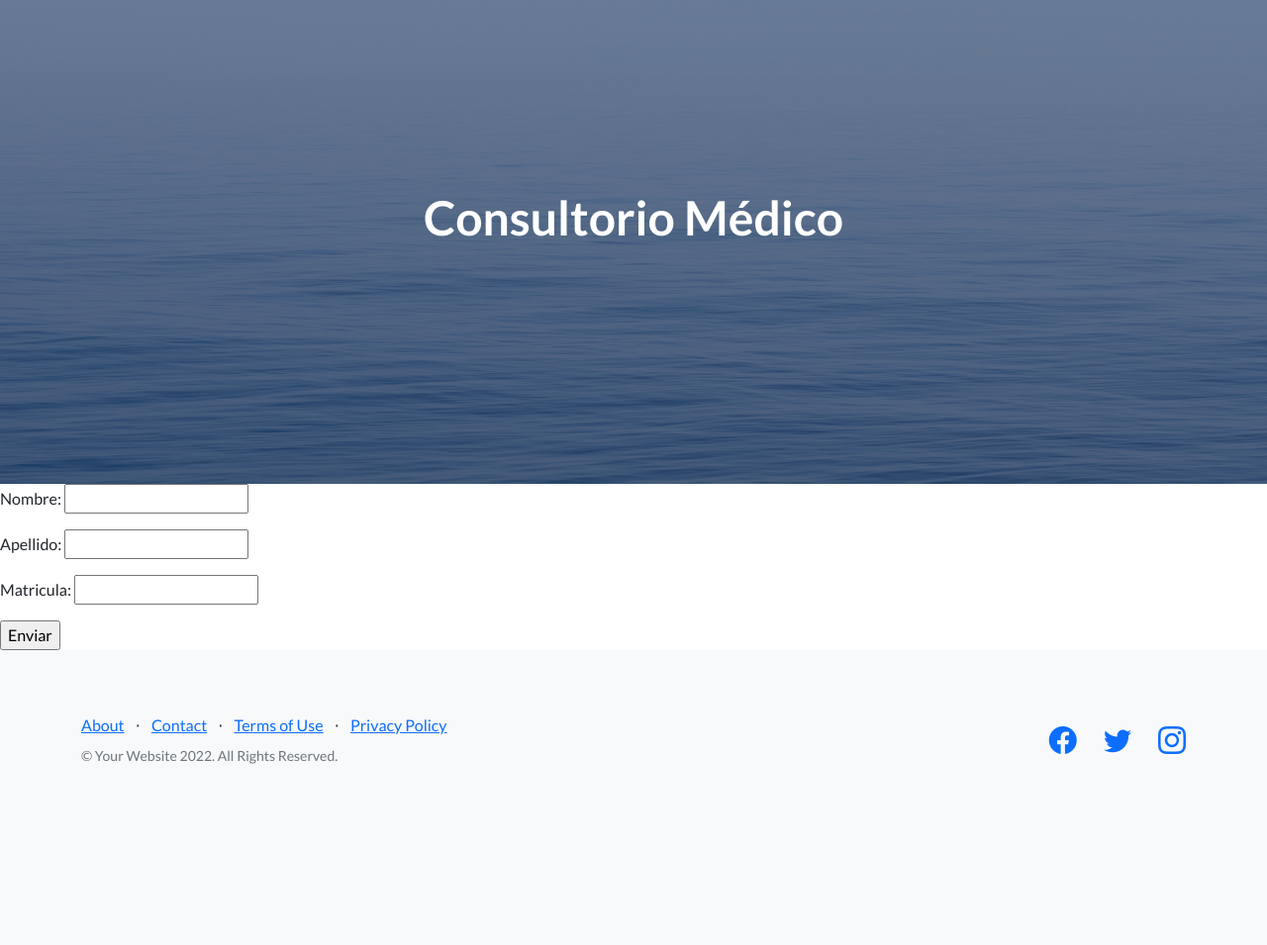
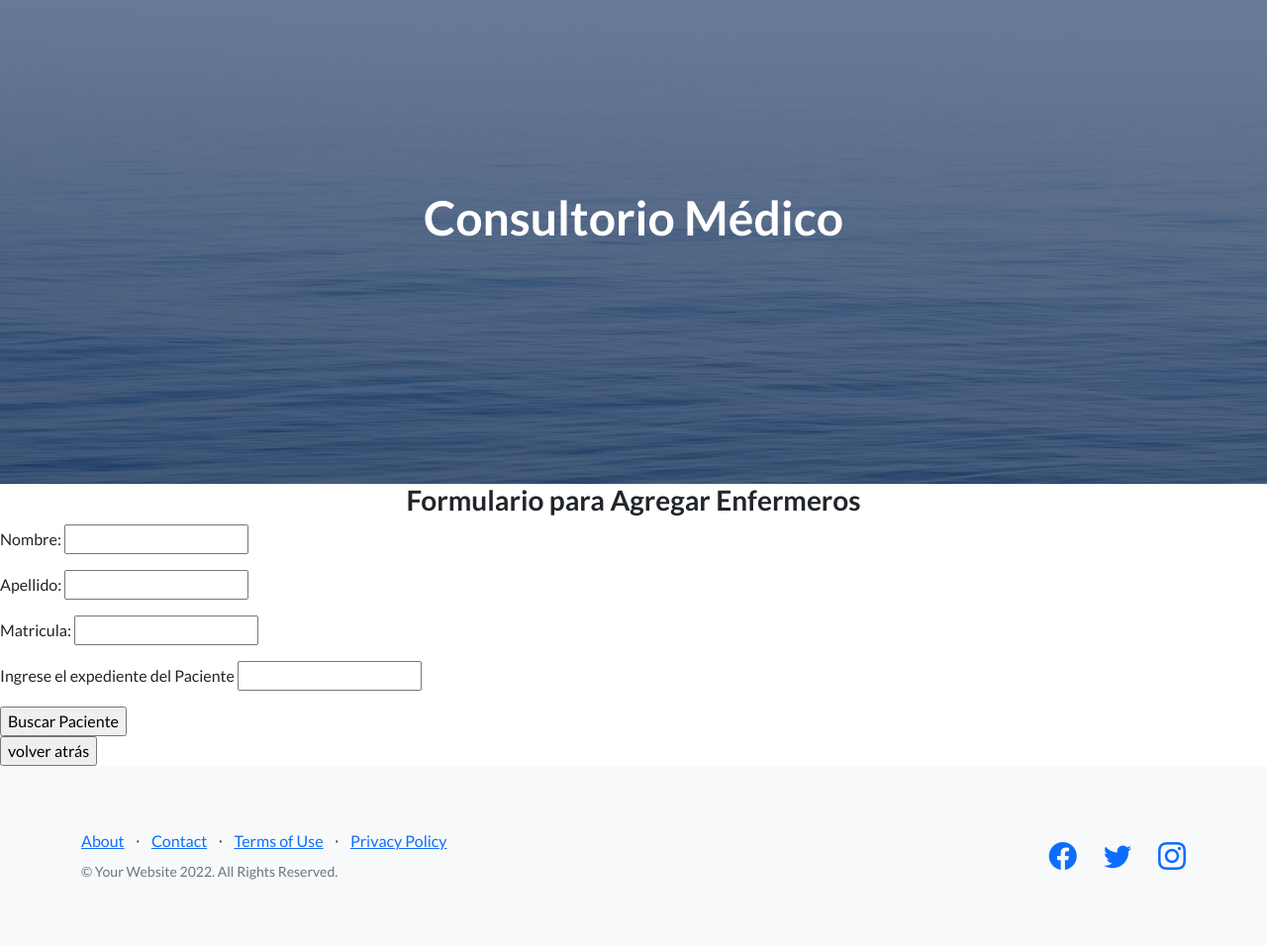
Before and after one commit to Fachu2989/consultoriomedicocoder, a Django app: page /consultorio/enfermeroFormulario/ in a window 1280 px wide. Shown: the part 57-1012 px from the top of the page at 99% size. Before the commit the page ends 829 px from the top, so only its background shows below. Run offline with Django 4.2, Linux system fonts and the light colour scheme; some libraries are stand-ins or nearby versions.

Commit message:
botton volver atras y centrar

```diff
--- a/Appconsultorios/Templates/administrativoFormulario.html
+++ b/Appconsultorios/Templates/administrativoFormulario.html
@@ -3,6 +3,10 @@
 {% load static %}
 
 {% block contenidoQueCambia %}
+
+    <center>
+        <h3>Formulario para Agregar Administradores</h3>
+    </center>
 
     <form action="{% url 'administrativoFormulario' %}" method="POST"> {% csrf_token %}
 
@@ -12,4 +16,5 @@
 
     </form>
 
+    <input type="button" onclick="history.back()" name="volver atrás" value="volver atrás">
 {% endblock contenidoQueCambia %}
--- a/Appconsultorios/Templates/busqueda_paciente.html
+++ b/Appconsultorios/Templates/busqueda_paciente.html
@@ -10,4 +10,5 @@
         <input type="submit" value="Buscar Paciente">
     </form>
 
+    <input type="button" onclick="history.back()" name="volver atrás" value="volver atrás">
 {% endblock contenidoQueCambia %}
--- a/Appconsultorios/Templates/enfermeroFormulario.html
+++ b/Appconsultorios/Templates/enfermeroFormulario.html
@@ -3,13 +3,22 @@
 {% load static %}
 
 {% block contenidoQueCambia %}
+    <center>
+        <h3>Formulario para Agregar Enfermeros</h3>
+    </center>
+
 
     <form action="{% url 'enfermeroFormulario' %}" method="POST"> {% csrf_token %}
 
         {{ mi_formulario.as_p}}
 
-        <input type="submit" value="Enviar">
+        <form action="{% url 'buscar' %}" method="GET"> {% csrf_token %}
 
+        <p>Ingrese el expediente del Paciente <input type="text" name="expediente"/></p>
+        <input type="submit" value="Buscar Paciente">
     </form>
 
+
+    <input type="button" onclick="history.back()" name="volver atrás" value="volver atrás">
+
 {% endblock contenidoQueCambia %}
--- a/Appconsultorios/Templates/medicoformulario.html
+++ b/Appconsultorios/Templates/medicoformulario.html
@@ -3,6 +3,10 @@
 {% load static %}
 
 {% block contenidoQueCambia %}
+
+    <center>
+        <h3>Formulario para Agregar Medicos</h3>
+    </center>
 
     <form action="{% url 'medicoFormulario' %}" method="POST"> {% csrf_token %}
 
@@ -12,4 +16,5 @@
 
     </form>
 
+    <input type="button" onclick="history.back()" name="volver atrás" value="volver atrás">
 {% endblock contenidoQueCambia %}
--- a/Appconsultorios/Templates/pacienteFormulario.html
+++ b/Appconsultorios/Templates/pacienteFormulario.html
@@ -3,6 +3,10 @@
 {% load static %}
 
 {% block contenidoQueCambia %}
+
+    <center>
+        <h3>Formulario para Agregar Pacientes</h3>
+    </center>
 
     <form action="{% url 'pacienteFormulario' %}" method="POST"> {% csrf_token %}
 
@@ -12,4 +16,6 @@
 
     </form>
 
+    <input type="button" onclick="history.back()" name="volver atrás" value="volver atrás">
+
 {% endblock contenidoQueCambia %}
```
Also changed, not shown: Appconsultorios/Templates/administrativos.html (+7 -1 lines), Appconsultorios/Templates/enfermeros.html (+6 -1 lines), Appconsultorios/Templates/inicio.html (+11 -2 lines), Appconsultorios/Templates/medicos.html (+7 -1 lines), Appconsultorios/Templates/pacientes.html (+7 -2 lines), Appconsultorios/Templates/resultado_busqueda.html (+5 -2 lines).
